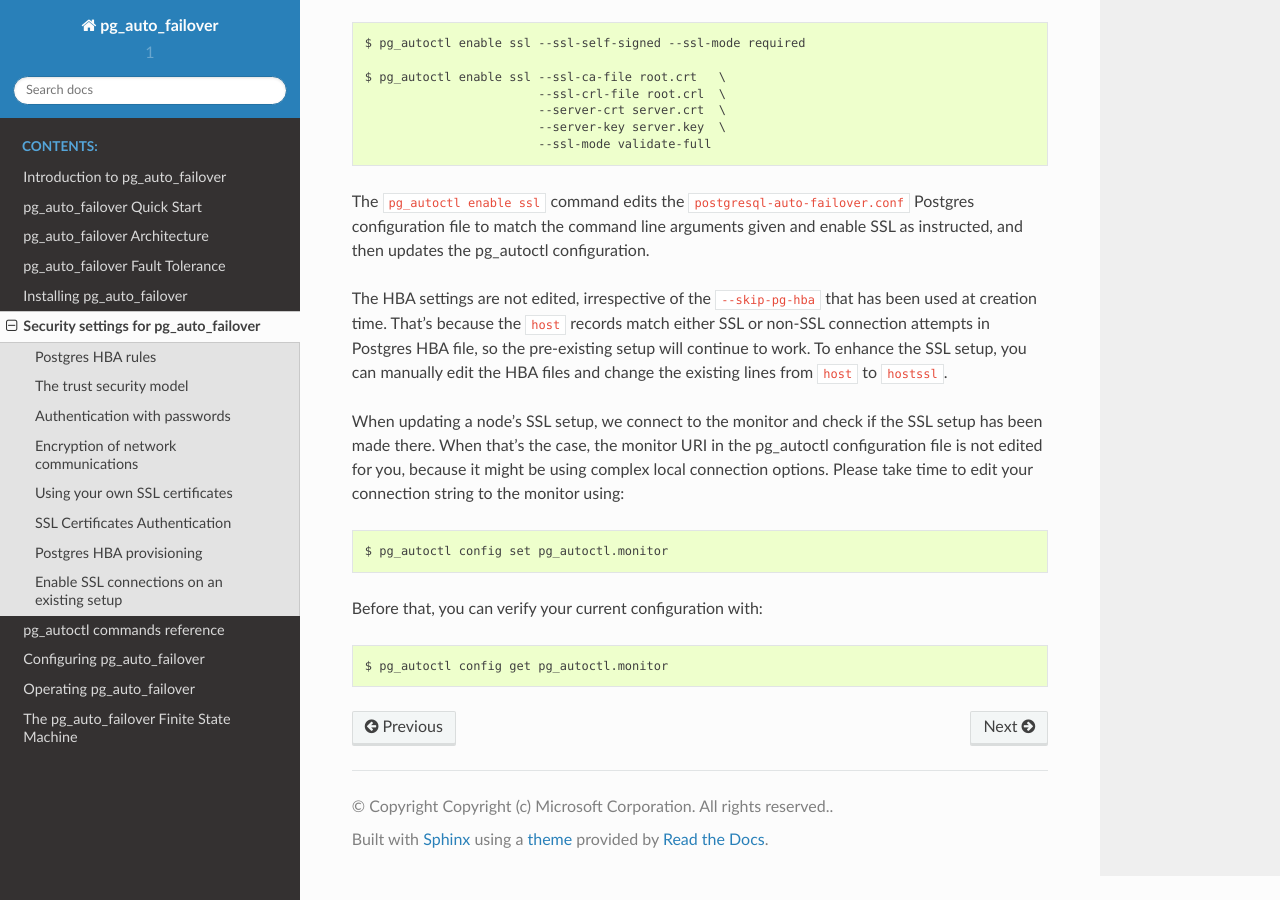
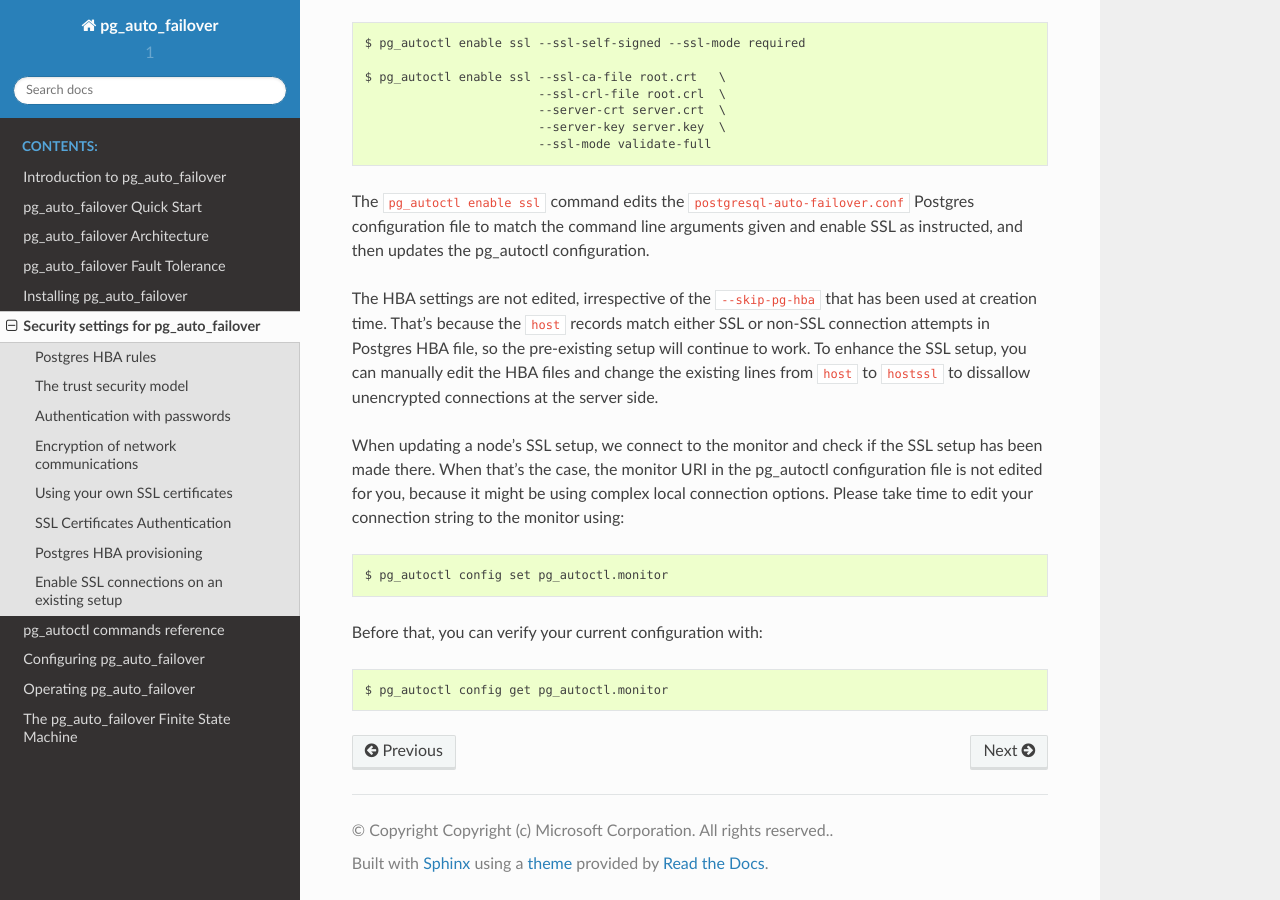
Before and after one commit to hapostgres/pg_auto_failover, a Sphinx documentation site: the page built from docs/security.rst, in a window 1280 px wide and 900 px high, scrolled down 5969 px. Built offline with Sphinx 7.4.7 and the Read the Docs theme 2.0.0, drawn with Linux system fonts in a browser that asks for light colours.

Commit message:
Update docs/security.rst
Co-Authored-By: Jelte Fennema <github-tech@jeltef.nl>

```diff
--- a/docs/security.rst
+++ b/docs/security.rst
@@ -314,7 +314,7 @@ has been used at creation time. That's because the ``host`` records match
 either SSL or non-SSL connection attempts in Postgres HBA file, so the
 pre-existing setup will continue to work. To enhance the SSL setup, you can
 manually edit the HBA files and change the existing lines from ``host`` to
-``hostssl``.
+``hostssl`` to dissallow unencrypted connections at the server side.
 
 When updating a node's SSL setup, we connect to the monitor and check if the
 SSL setup has been made there. When that's the case, the monitor URI in the
```
